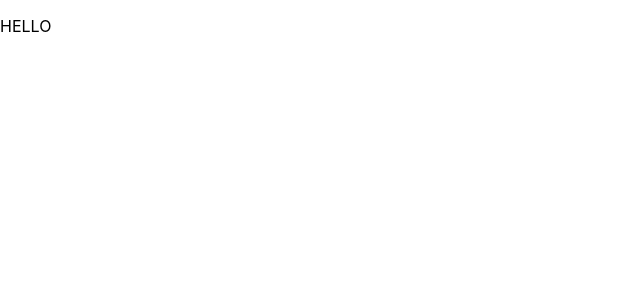
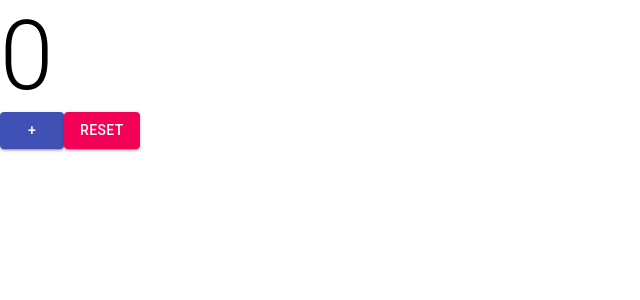
Before and after one commit to Lewis-Hamilton/simplescore, a React (Create React App) app: page / in a window 1280 px wide. Shown: the top 300 px of the page, without its empty margins (0-640 px from the left). Built offline with nearby package versions, Linux system fonts and the light colour scheme.

Commit message:
working score keeper

```diff
--- a/package.json
+++ b/package.json
@@ -3,6 +3,7 @@
   "version": "0.1.0",
   "private": true,
   "dependencies": {
+    "@material-ui/core": "^4.12.3",
     "@testing-library/jest-dom": "^5.14.1",
     "@testing-library/react": "^11.2.7",
     "@testing-library/user-event": "^12.8.3",
--- a/src/App.js
+++ b/src/App.js
@@ -1,6 +1,22 @@
-import logo from "./logo.svg";
-import "./App.css";
+import React, { useState } from "react";
+import Button from "@material-ui/core/Button";
+import Typography from "@material-ui/core/Typography";
 
 export default function App() {
-  return <p>HELLO</p>;
+  const [score, setScore] = useState(0);
+  return (
+    <div>
+      <Typography variant="h1">{score}</Typography>
+      <Button
+        variant="contained"
+        color="primary"
+        onClick={() => setScore(score + 1)}
+      >
+        +
+      </Button>
+      <Button variant="contained" color="secondary" onClick={() => setScore(0)}>
+        Reset
+      </Button>
+    </div>
+  );
 }
```
Also changed, not shown: 1 other file (tests, documents, lock files or other folders).
